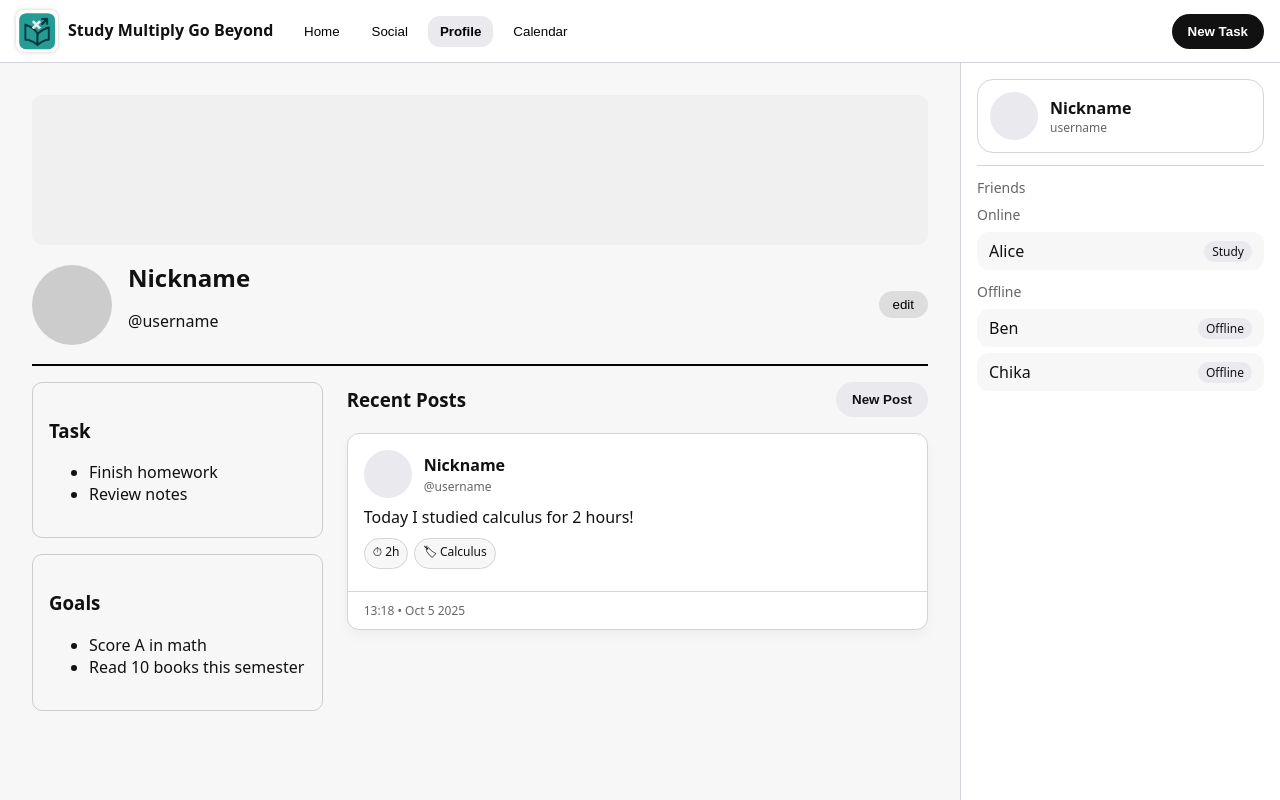
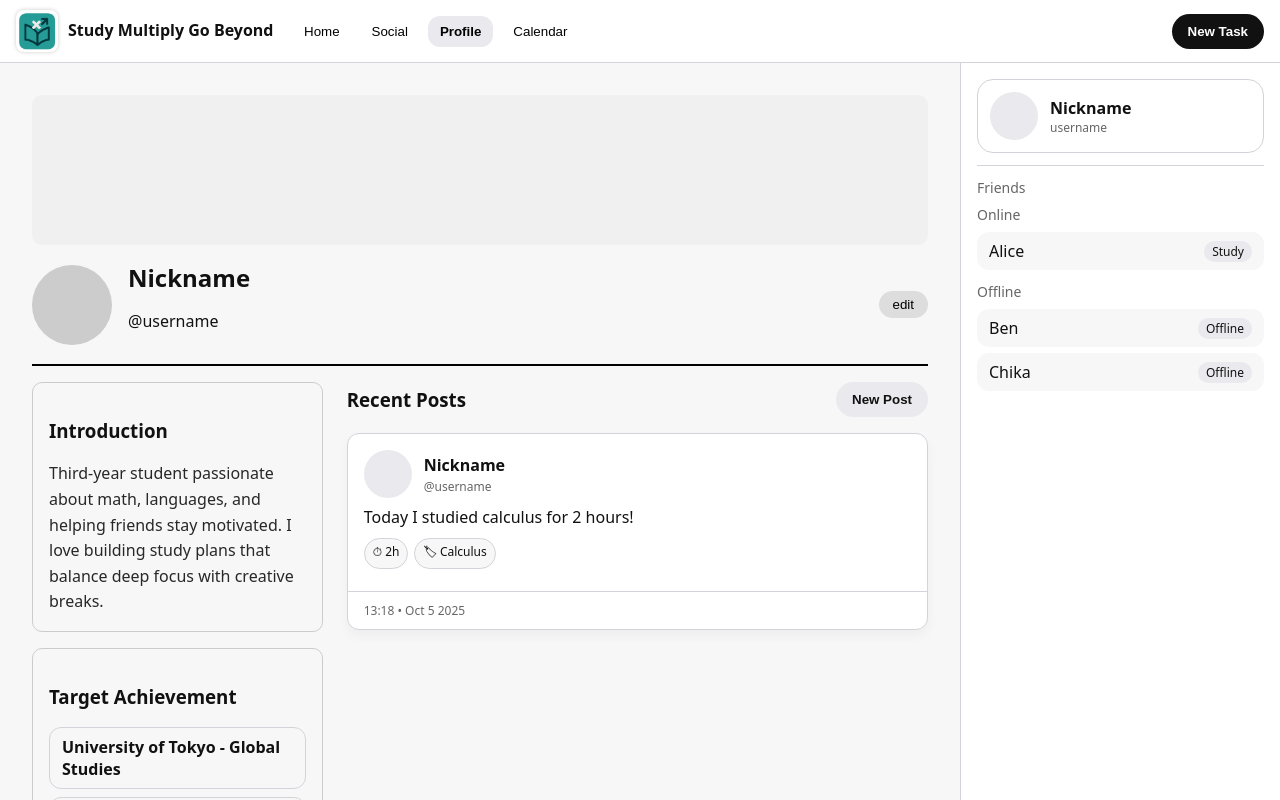
Before and after one commit to TabibitoDK/Study-Multiply-Go-Beyond, a React (Vite) app: page / in a window 1280 px wide. Both pictures are taken after a click on the button "Profile". Built offline with nearby package versions, Linux system fonts and the light colour scheme.

Commit message:
feat: Update Profile component with introduction, target achievements, and structured goals

```diff
--- a/src/pages/Profile.css
+++ b/src/pages/Profile.css
@@ -89,3 +89,57 @@
   border-radius: 12px;
   box-shadow: 0 6px 12px rgba(0, 0, 0, 0.04);
 }
+.profile-about {
+  margin: 0;
+  color: var(--text);
+  line-height: 1.6;
+  opacity: 0.9;
+}
+
+.profile-target {
+  display: flex;
+  flex-direction: column;
+  gap: 0.5rem;
+}
+
+.profile-target-item {
+  display: inline-flex;
+  align-items: center;
+  gap: 0.5rem;
+  padding: 0.5rem 0.75rem;
+  border-radius: 12px;
+  background: var(--bg);
+  border: 1px solid var(--ring);
+  font-weight: 600;
+}
+
+.card h4 {
+  margin: 0;
+  font-size: 0.95rem;
+  color: var(--subtext);
+  text-transform: uppercase;
+  letter-spacing: 0.06em;
+}
+
+.goal-section {
+  display: flex;
+  flex-direction: column;
+  gap: 0.5rem;
+  margin-top: 1rem;
+}
+
+.goal-section:first-of-type {
+  margin-top: 0;
+}
+
+.goal-list {
+  margin: 0;
+  padding-left: 1.2rem;
+  display: flex;
+  flex-direction: column;
+  gap: 0.35rem;
+}
+
+.goal-list li {
+  line-height: 1.4;
+}
--- a/src/pages/Profile.jsx
+++ b/src/pages/Profile.jsx
@@ -70,18 +70,43 @@ export default function Profile() {
       <div className="profile-content">
         <div className="left-side">
           <div className="card">
-            <h3>Task</h3>
-            <ul>
-              <li>Finish homework</li>
-              <li>Review notes</li>
-            </ul>
+            <h3>Introduction</h3>
+            <p className="profile-about">
+              Third-year student passionate about math, languages, and helping friends stay motivated. I love building study plans that balance deep focus with creative breaks.
+            </p>
+          </div>
+
+          <div className="card">
+            <h3>Target Achievement</h3>
+            <div className="profile-target">
+              <span className="profile-target-item">University of Tokyo - Global Studies</span>
+              <span className="profile-target-item">JLPT N1 Certification</span>
+            </div>
           </div>
 
           <div className="card">
             <h3>Goals</h3>
+            <div className="goal-section">
+              <h4>Long-Term</h4>
+              <ul className="goal-list">
+                <li>Publish a study guide for multilingual learners.</li>
+                <li>Complete a research internship focused on learning science.</li>
+              </ul>
+            </div>
+            <div className="goal-section">
+              <h4>Short-Term</h4>
+              <ul className="goal-list">
+                <li>Finish the current semester with a GPA above 3.8.</li>
+                <li>Lead a weekly peer study circle for calculus.</li>
+              </ul>
+            </div>
+          </div>
+
+          <div className="card">
+            <h3>Tasks</h3>
             <ul>
-              <li>Score A in math</li>
-              <li>Read 10 books this semester</li>
+              <li>Finish homework</li>
+              <li>Review notes</li>
             </ul>
           </div>
         </div>
```
